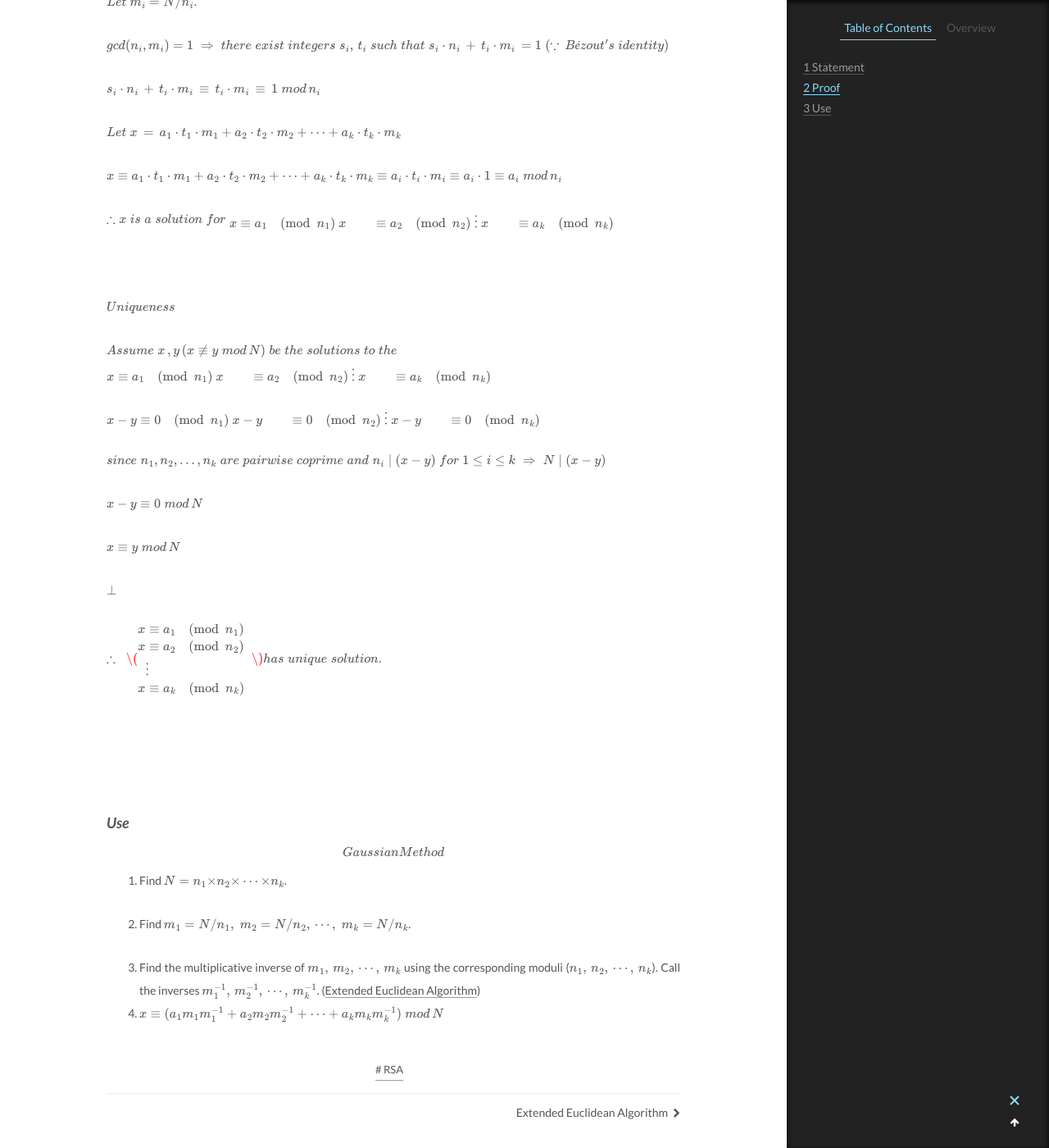
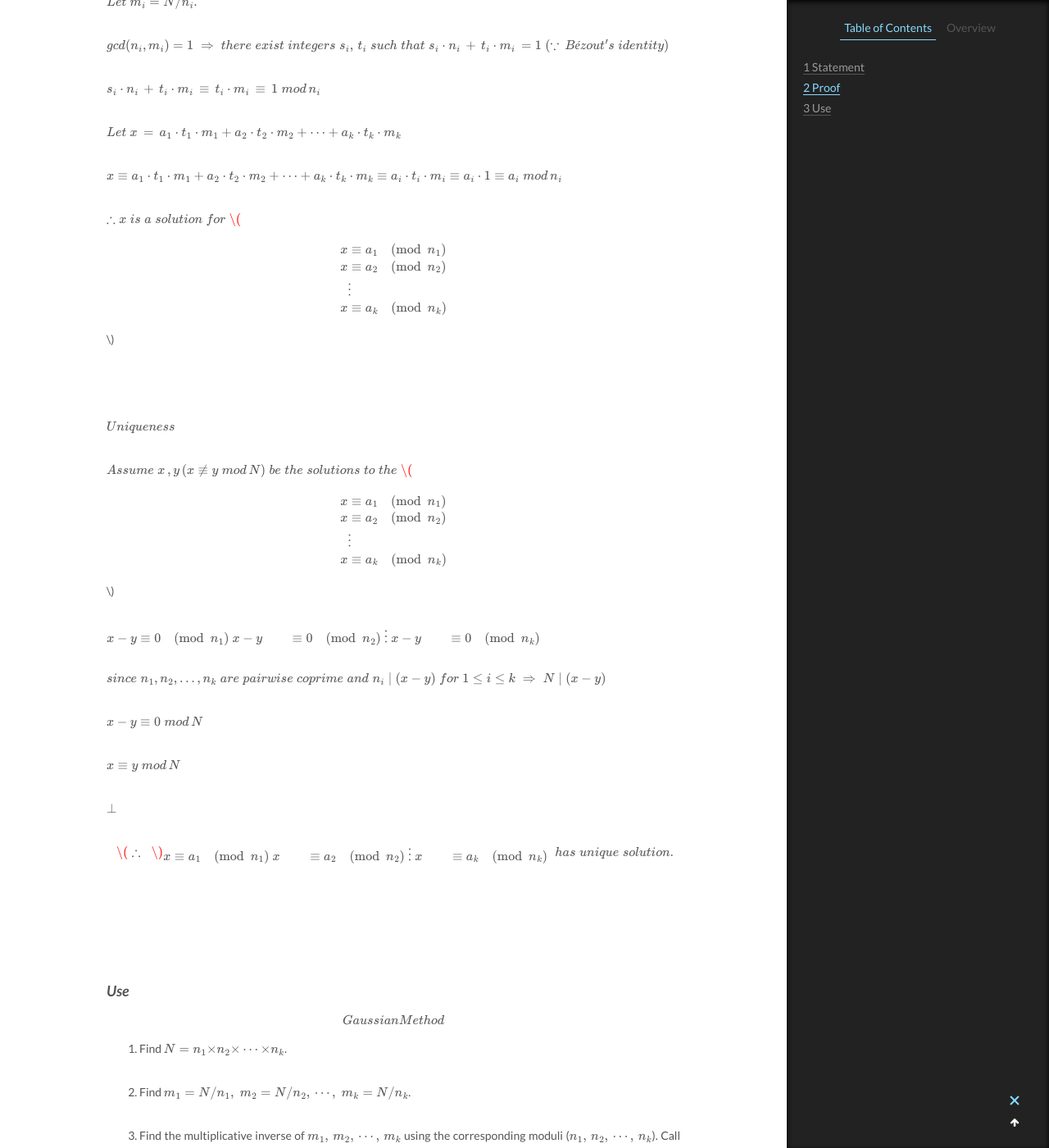
Before and after one commit to cosdong7/cosdong7.github.io, a Jekyll site: the page built from _posts/2021-02-11-Chinese-remainder-theorem.md, in a window 1280 px wide and 1400 px high, scrolled down 1080 px. Shown: the whole window at 82% size. Built offline with Jekyll 4.4.1, drawn with Linux system fonts in a browser that asks for light colours; formulas are drawn with MathJax 3.

Commit message:
Add Chinese-remainder-theorem

```diff
--- a/_posts/2021-02-11-Chinese-remainder-theorem.md
+++ b/_posts/2021-02-11-Chinese-remainder-theorem.md
@@ -45,7 +45,7 @@ $Let\; x\, =\, a_{1}\cdot t_{1}\cdot m_{1}+a_{2}\cdot t_{2}\cdot m_{2}+⋯+a_{k}
 
 $x\equiv a_{1}\cdot t_{1}\cdot m_{1}+a_{2}\cdot t_{2}\cdot m_{2}+⋯+a_{k}\cdot t_{k}\cdot m_{k} \equiv  a_{i}\cdot t_{i}\cdot m_{i} \equiv a_{i}\cdot 1 \equiv a_{i} \; mod\,n_{i}$
 
-$\therefore x\;is\;a\;solution\;for\; $$\begin{aligned} x &\equiv a_1 \pmod{n_1}\\ x &\equiv a_2 \pmod{n_2}\\ & \vdots\\ x &\equiv a_k \pmod{n_k} \end{aligned}$
+$\therefore x\;is\;a\;solution\;for\; $$$\begin{aligned} x &\equiv a_1 \pmod{n_1}\\ x &\equiv a_2 \pmod{n_2}\\ & \vdots\\ x &\equiv a_k \pmod{n_k} \end{aligned}$$
 
 
 
@@ -55,7 +55,7 @@ $\therefore x\;is\;a\;solution\;for\; $$\begin{aligned} x &\equiv a_1 \pmod{n_1}
 
 $Uniqueness$
 
-$Assume\; x\,,y\,(x \not\equiv y\; mod\,N)\; be\; the\; solutions\; to\; the\; $$\begin{aligned} x &\equiv a_1 \pmod{n_1}\\ x &\equiv a_2 \pmod{n_2}\\ & \vdots\\ x &\equiv a_k \pmod{n_k} \end{aligned}$
+$Assume\; x\,,y\,(x \not\equiv y\; mod\,N)\; be\; the\; solutions\; to\; the\; $$$\begin{aligned} x &\equiv a_1 \pmod{n_1}\\ x &\equiv a_2 \pmod{n_2}\\ & \vdots\\ x &\equiv a_k \pmod{n_k} \end{aligned}$$
 
 $\begin{aligned} x-y &\equiv 0 \pmod{n_1}\\ x-y &\equiv 0 \pmod{n_2}\\ & \vdots\\ x-y &\equiv 0 \pmod{n_k} \end{aligned}$
 
@@ -67,7 +67,7 @@ $x\equiv y\; mod\,N$
 
 $\bot $
 
-$\therefore\;\;$$\begin{aligned} x &\equiv a_1 \pmod{n_1}\\ x &\equiv a_2 \pmod{n_2}\\ & \vdots\\ x &\equiv a_k \pmod{n_k} \end{aligned}\;\;$$has \; unique\; solution. $
+$\begin{aligned}\\ \\ \\ \end{aligned}$$\therefore\;\;$$\begin{aligned} x &\equiv a_1 \pmod{n_1}\\ x &\equiv a_2 \pmod{n_2}\\ & \vdots\\ x &\equiv a_k \pmod{n_k} \end{aligned}\;\;$$has \; unique\; solution. $
 
 <br>
 
```
